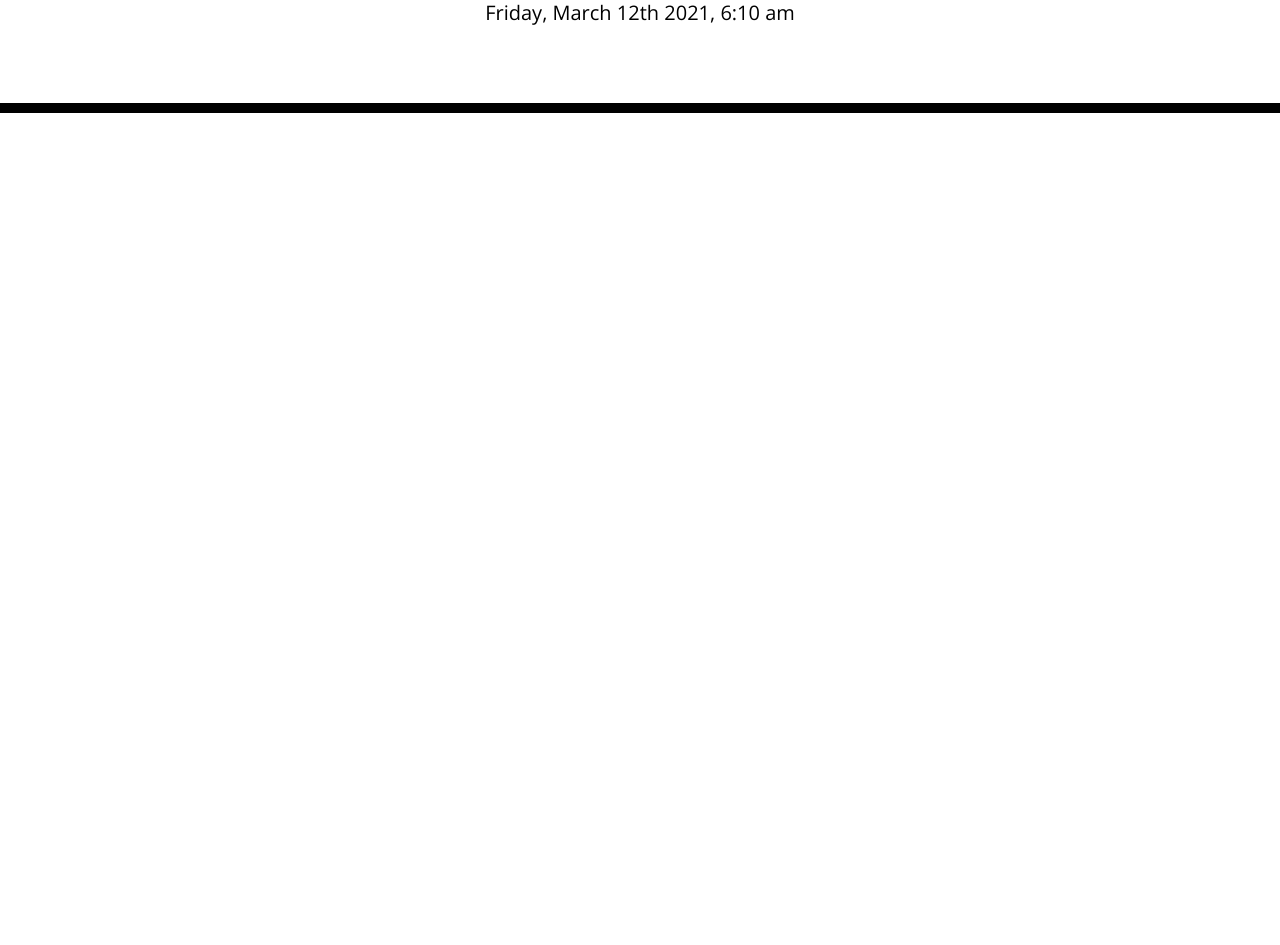
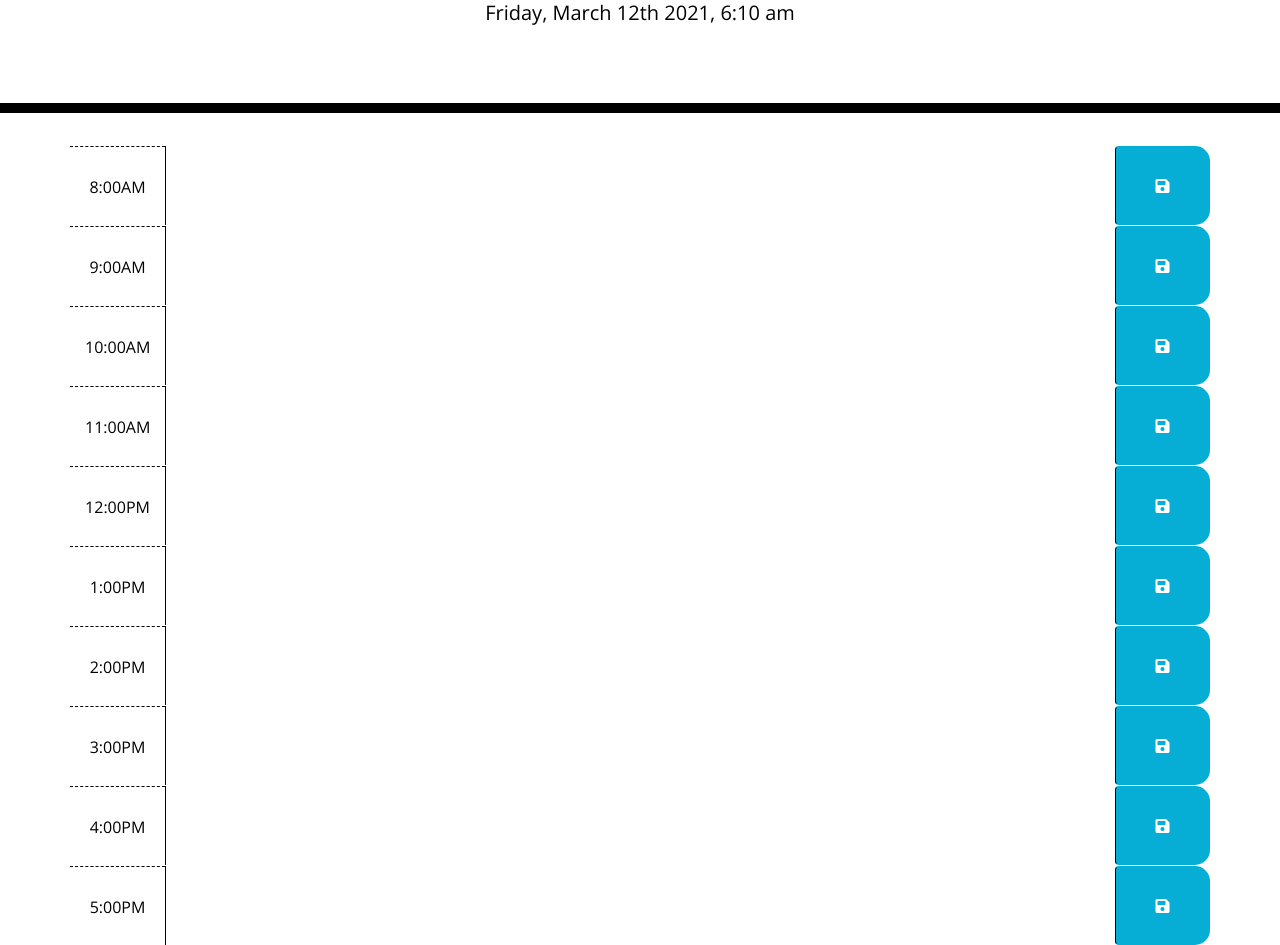
Before and after one commit to asa151930/homework5, a plain HTML site: page index.html in a window 1280 px wide. Shown: the part 191-1136 px from the top of the page. Before the commit the page ends 800 px from the top, so only its background shows below. Drawn offline with nearby package versions, Linux system fonts and the light colour scheme.

Commit message:
time-blocks added in html

```diff
--- a/assets/css/style.css
+++ b/assets/css/style.css
@@ -65,7 +65,7 @@ body {
     color: white;
   }
 
-  .saveBtn i:hover {
+  .saveBtn input:hover {
     font-size: 20px;
     transition: all .3s ease-in-out;
   }
--- a/assets/js/script.js
+++ b/assets/js/script.js
@@ -3,7 +3,7 @@
 var todayDate = $("#currentDay");
 todayDate.text(moment().format('dddd, MMMM Do YYYY, h:mm a'));
 
-
+// add time blocks and make sure to color code them
 
 
 // get local storage info setup
--- a/index.html
+++ b/index.html
@@ -1,23 +1,14 @@
 <!DOCTYPE html>
 <html lang="en">
+
 <head>
     <meta charset="UTF-8" />
     <meta name="viewport" content="width=device-width, initial-scale=1.0" />
     <meta http-equiv="X-UA-Compatible" content="ie=edge" />
-    <link
-      rel="stylesheet"
-      href="https://stackpath.bootstrapcdn.com/bootstrap/4.3.1/css/bootstrap.min.css"
-    />
-    <link
-      rel="stylesheet"
-      href="https://use.fontawesome.com/releases/v5.8.1/css/all.css"
-      integrity="sha384-50oBUHEmvpQ+1lW4y57PTFmhCaXp0ML5d60M1M7uH2+nqUivzIebhndOJK28anvf"
-      crossorigin="anonymous"
-    />
-    <link
-      href="https://fonts.googleapis.com/css?family=Open+Sans&display=swap"
-      rel="stylesheet"
-    />
+    <link rel="stylesheet" href="https://stackpath.bootstrapcdn.com/bootstrap/4.3.1/css/bootstrap.min.css" />
+    <link rel="stylesheet" href="https://use.fontawesome.com/releases/v5.8.1/css/all.css"
+        integrity="sha384-50oBUHEmvpQ+1lW4y57PTFmhCaXp0ML5d60M1M7uH2+nqUivzIebhndOJK28anvf" crossorigin="anonymous" />
+    <link href="https://fonts.googleapis.com/css?family=Open+Sans&display=swap" rel="stylesheet" />
     <link rel="stylesheet" href="./assets/css/style.css" />
     <title>Work Day Scheduler</title>
 </head>
@@ -30,10 +21,89 @@
     </header>
     <div class="container">
         <!-- Timeblocks go here -->
+        <div id="hour_8" class="row time-block">
+            <div class="col-md-1 hour">
+                8:00AM
+            </div>
+            <textarea class="col-md-10 description"></textarea>
+            <button class="btn saveBtn col-md-1"><i class="fas fa-save"></i></button>
+        </div>
+
+        <div id="hour_" class="row time-block">
+            <div class="col-md-1 hour">
+                9:00AM
+            </div>
+            <textarea class="col-md-10 description"></textarea>
+            <button class="btn saveBtn col-md-1"><i class="fas fa-save"></i></button>
+        </div>
+
+        <div id="hour_10" class="row time-block">
+            <div class="col-md-1 hour">
+                10:00AM
+            </div>
+            <textarea class="col-md-10 description"></textarea>
+            <button class="btn saveBtn col-md-1"><i class="fas fa-save"></i></button>
+        </div>
+
+        <div id="hour_11" class="row time-block">
+            <div class="col-md-1 hour">
+                11:00AM
+            </div>
+            <textarea class="col-md-10 description"></textarea>
+            <button class="btn saveBtn col-md-1"><i class="fas fa-save"></i></button>
+        </div>
+        <div id="hour_12" class="row time-block">
+            <div class="col-md-1 hour">
+                12:00PM
+            </div>
+            <textarea class="col-md-10 description"></textarea>
+            <button class="btn saveBtn col-md-1"><i class="fas fa-save"></i></button>
+        </div>
+
+        <div id="hour_1" class="row time-block">
+            <div class="col-md-1 hour">
+                1:00PM
+            </div>
+            <textarea class="col-md-10 description"></textarea>
+            <button class="btn saveBtn col-md-1"><i class="fas fa-save"></i></button>
+        </div>
+
+        <div id="hour_2" class="row time-block">
+            <div class="col-md-1 hour">
+                2:00PM
+            </div>
+            <textarea class="col-md-10 description"></textarea>
+            <button class="btn saveBtn col-md-1"><i class="fas fa-save"></i></button>
+        </div>
+
+        <div id="hour_3" class="row time-block">
+            <div class="col-md-1 hour">
+                3:00PM
+            </div>
+            <textarea class="col-md-10 description"></textarea>
+            <button class="btn saveBtn col-md-1"><i class="fas fa-save"></i></button>
+        </div>
+
+        <div id="hour_4" class="row time-block">
+            <div class="col-md-1 hour">
+                4:00PM
+            </div>
+            <textarea class="col-md-10 description"></textarea>
+            <button class="btn saveBtn col-md-1"><i class="fas fa-save"></i></button>
+        </div>
+
+        <div id="hour_5" class="row time-block">
+            <div class="col-md-1 hour">
+                5:00PM
+            </div>
+            <textarea class="col-md-10 description"></textarea>
+            <button class="btn saveBtn col-md-1"><i class="fas fa-save"></i></button>
+        </div>
     </div>
 
     <script src="https://cdnjs.cloudflare.com/ajax/libs/jquery/3.2.1/jquery.min.js"></script>
     <script src="https://cdnjs.cloudflare.com/ajax/libs/moment.js/2.24.0/moment.min.js"></script>
     <script src="./assets/js/script.js"></script>
 </body>
+
 </html>
```
Lines whose indentation alone changed are shown as unchanged.
